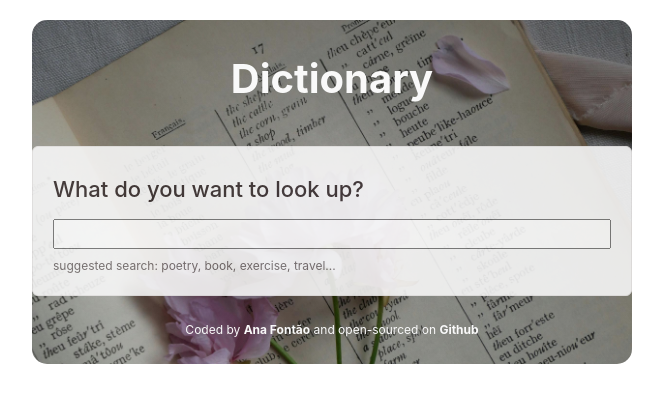
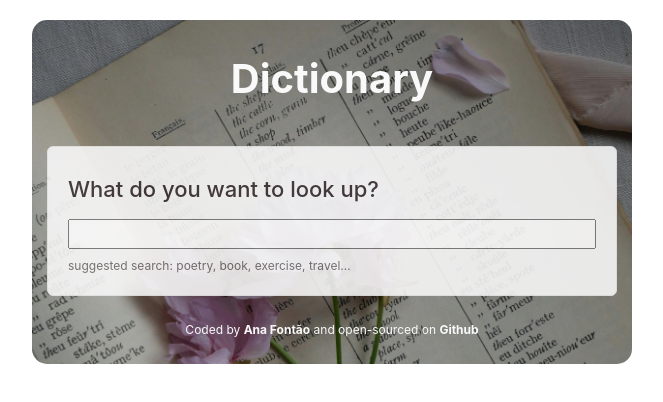
Before and after one commit to aifontao/dictionary-react-app, a React (Create React App) app: page / in a window 1280 px wide. Shown: the top 402 px of the page, without its empty margins (308-971 px from the left). Built offline with nearby package versions, Linux system fonts and the light colour scheme.

Commit message:
Changed the App's padding

```diff
--- a/src/App.css
+++ b/src/App.css
@@ -7,7 +7,7 @@
   border-radius: 15px;
   margin: 20px auto;
   max-width: 600px;
-  padding: 15px 0;
+  padding: 15px 15px;
   color: #392f2f;
 }
 
```
